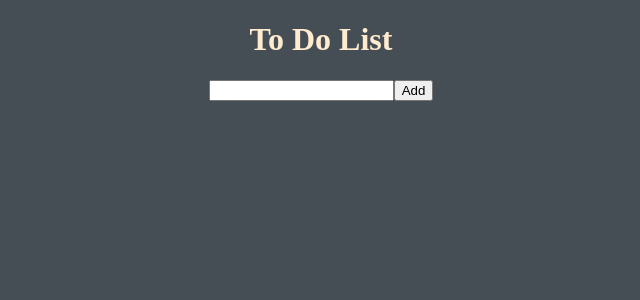
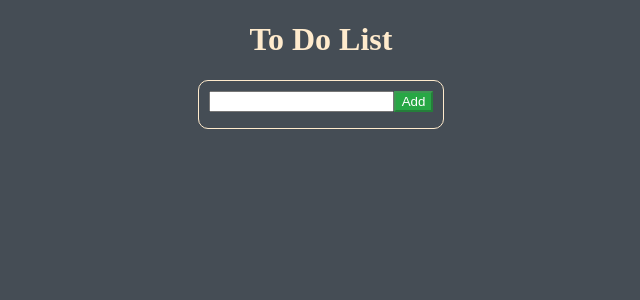
Before and after one commit to HenrikHovhannisyan/ReactJS-To-do-list, a React (Create React App) app: page / in a window 1280 px wide. Shown: the top 300 px of the page, without its empty margins (319-959 px from the left). Built offline with nearby package versions, Linux system fonts and the light colour scheme.

Commit message:
Add delete (#3)
* Add delete

* Add new lines

* Add trim

* Fixed bugs to (Add delete)

* Fixed bugs to (18-12-2021)

* Fixed bugs to (18-12-2021)-V1

```diff
--- a/src/App.css
+++ b/src/App.css
@@ -8,10 +8,18 @@ body {
     justify-content: center;
 }
 
+.toDoList{
+    padding: 10px 10px 0;
+    border: 1px solid #ffebcd;
+    border-radius: 10px;
+}
+
 li {
     list-style-type: none;
-   }
+}
+
 ul {
     margin-left: 0;
+    margin-bottom: 0;
     padding-left: 0;
 }
--- a/src/App.js
+++ b/src/App.js
@@ -12,17 +12,25 @@ class App extends React.Component {
   }
 
   inputSubmit = (value) => {
-      this.setState(prevState => ({
-          list: [...prevState.list, value]
-      }));
+    this.setState(prevState => ({
+        list: [...prevState.list, {id: new Date().getTime(), text: value}]
+    }));
+  }
+
+  deleteItem = (deleteId) => {
+    this.setState(prevState => ({
+      list: prevState.list.filter(listItem => listItem.id !== deleteId)
+    }));
   }
 
   render() {
     return (
       <div>
         <h1>To Do List</h1>
-        <Input inputSubmit={this.inputSubmit} value={this.state.value} />
-        <List list={this.state.list} />
+        <div className='toDoList'>
+          <Input inputSubmit={this.inputSubmit} />
+          <List deleteItem={this.deleteItem} lists={this.state.list} />
+        </div>
       </div>
     );
   }
--- a/src/components/to-do-list/inputs/Input.js
+++ b/src/components/to-do-list/inputs/Input.js
@@ -22,12 +22,10 @@ class Input extends React.Component {
         return (
             <div>
                 <input type='text' value={this.state.value} onChange={this.inputChange} />
-                <button type="submit" onClick={this.onSubmitClick}>Add</button>
+                <button type="submit" onClick={this.onSubmitClick} className='btn_add' disabled={!this.state.value.trim()} >Add</button>
             </div>
         );
     }
-
-
 }
 
 export default Input;
--- a/src/components/to-do-list/inputs/input.css
+++ b/src/components/to-do-list/inputs/input.css
@@ -0,0 +1,5 @@
+.btn_add {
+    background-color: #28a745;
+    color: #ffffff;
+    cursor: pointer;
+}
--- a/src/components/to-do-list/lists/List.js
+++ b/src/components/to-do-list/lists/List.js
@@ -3,8 +3,14 @@ import './list.css';
 import ListItem from "./ListItem";
 
 function List(props) {
-    const { list } = props;
-    const listMap = list.map( (text, index) => <ListItem item={text} key={`${index}_${text}`} />);
+    const { lists } = props;
+    const listMap = lists.map( (list) =>
+    <ListItem
+        text={list.text}
+        id={list.id}
+        key={list.id}
+        deleteItem={props.deleteItem}
+    />).sort((a, b) => a > b ? 1 : -1);
 
     return(
         <ul>
--- a/src/components/to-do-list/lists/ListItem.js
+++ b/src/components/to-do-list/lists/ListItem.js
@@ -2,9 +2,11 @@ import React from "react";
 import './list.css';
 
 function ListItem(props) {
+
     return (
-        <li>
-            {props.item}
+        <li className='listItem'>
+            {props.text}
+            <button onClick={() => props.deleteItem(props.id)} className='btn_delete'>Delete</button>
         </li>
     );
 }
--- a/src/components/to-do-list/lists/list.css
+++ b/src/components/to-do-list/lists/list.css
@@ -0,0 +1,19 @@
+.listItem {
+    display: flex;
+    justify-content: space-between;
+    align-items: center;
+    margin-bottom: 5px;
+    padding: 0 5px 5px;
+    border-bottom: 1px solid #ffffff;
+}
+
+.listItem:last-child {
+    border: unset;
+}
+
+.btn_delete {
+    background-color: #dc3545;
+    color: #ffffff;
+    margin-left: 5px;
+    cursor: pointer;
+}
```
